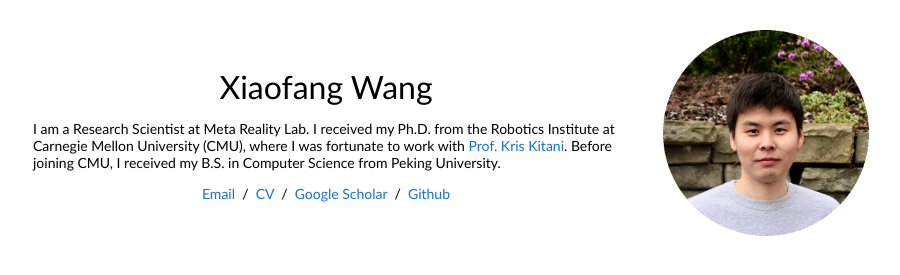
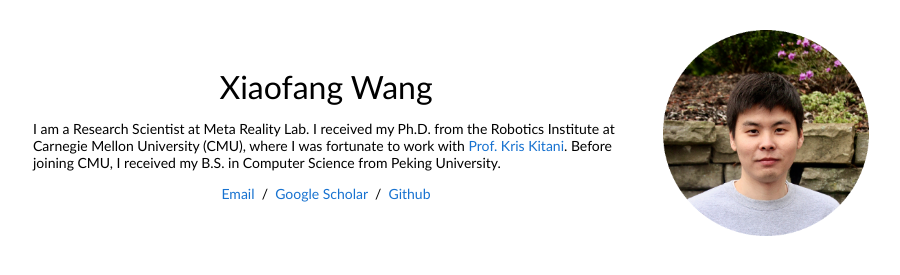
Before and after one commit to Minione/minione.github.io, a plain HTML site: page index.html in a window 1280 px wide. Shown: the top 275 px of the page, without its empty margins (229-1129 px from the left). Drawn offline with Linux system fonts and the light colour scheme.

Commit message:
Update index.html

```diff
--- a/index.html
+++ b/index.html
@@ -34,7 +34,6 @@
               </p>
               <p style="text-align:center">
                 <a href="mailto:xiaofan2@cs.cmu.edu">Email</a> &nbsp/&nbsp
-                <a href="CV_XiaofangWang.pdf">CV</a> &nbsp/&nbsp
                 <a href="https://scholar.google.com/citations?user=YQomDVsAAAAJ&hl=en">Google Scholar</a> &nbsp/&nbsp
                 <a href="https://github.com/minione/">Github</a>
               </p>
```
